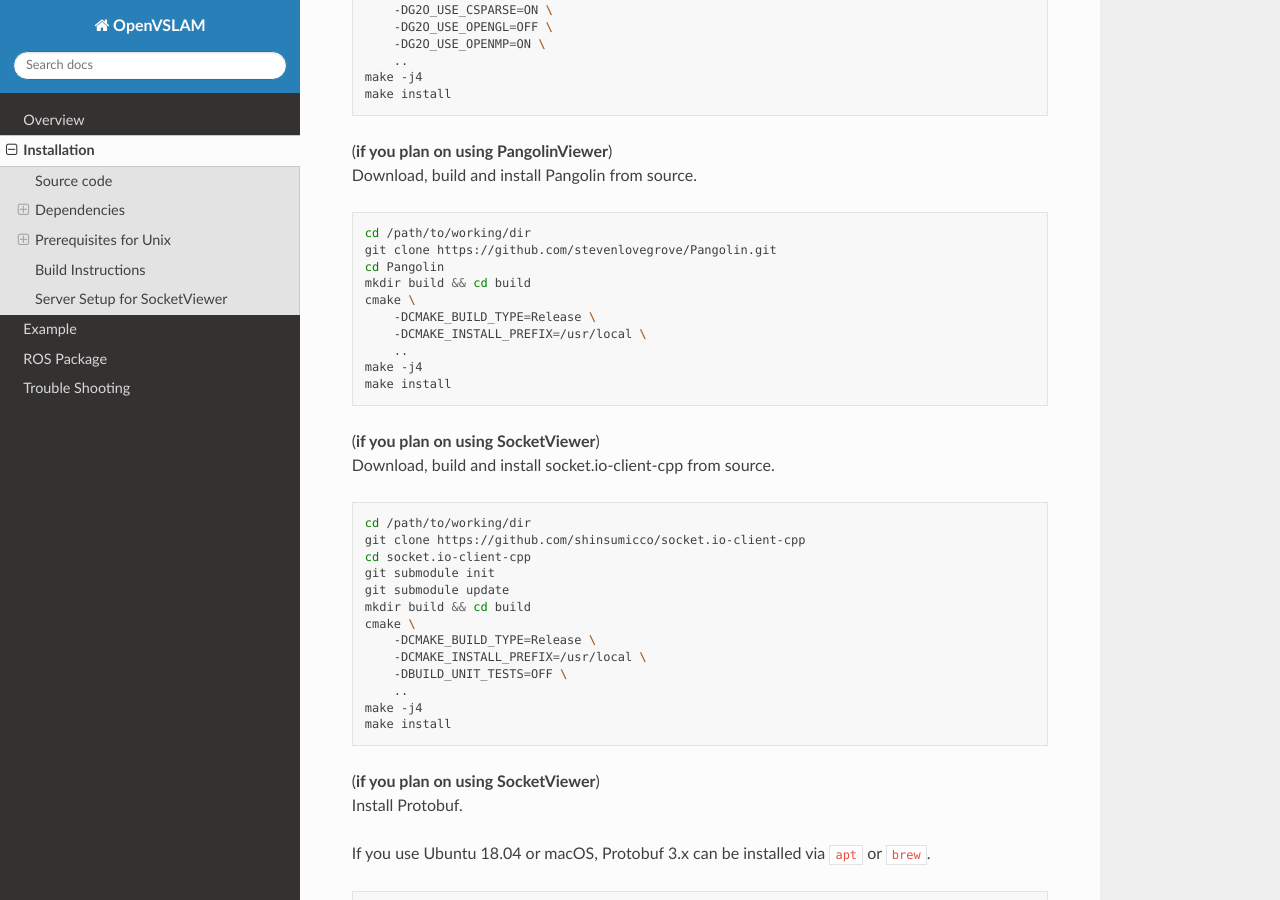
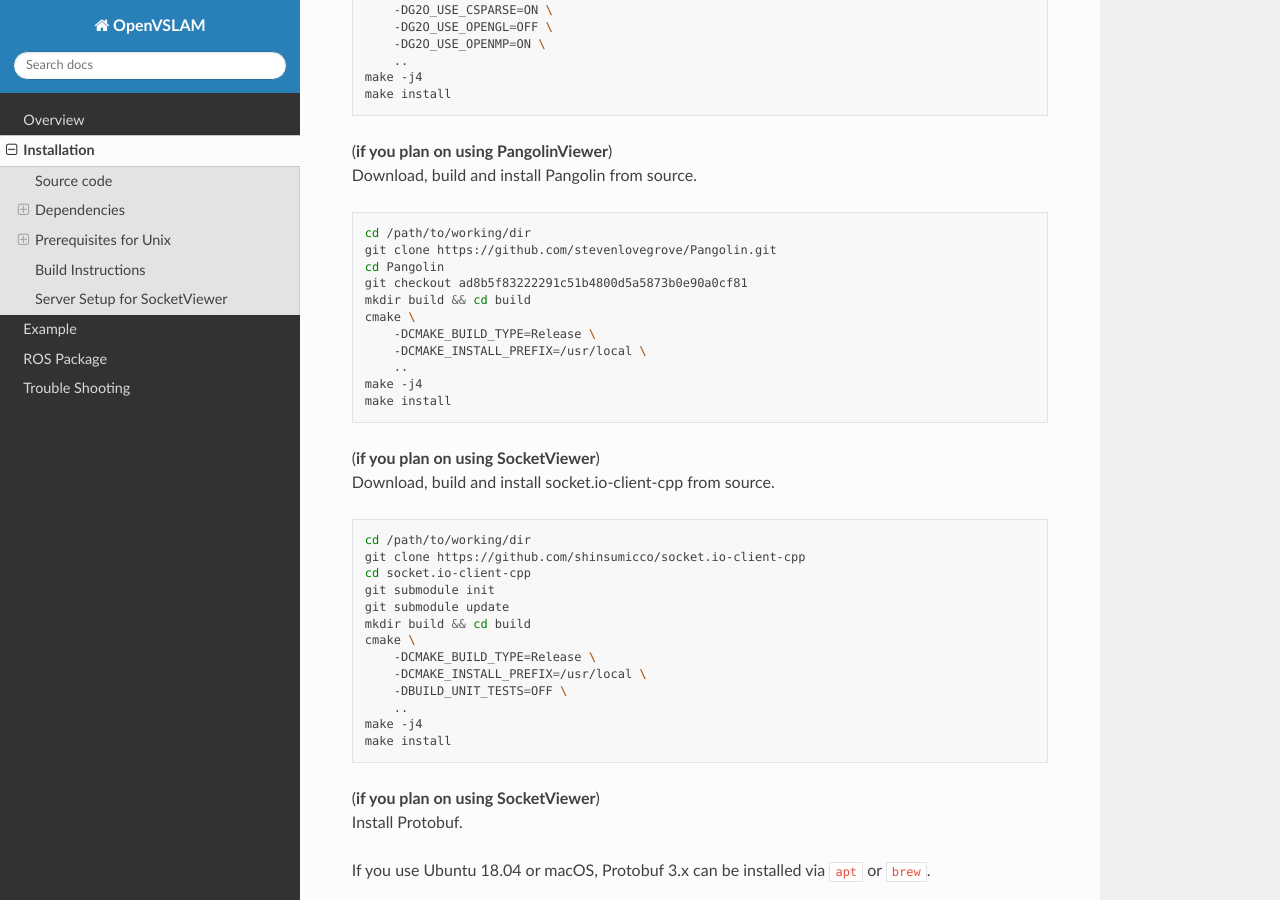
Before and after one commit to xdspacelab/openvslam, a Sphinx documentation site: the page built from docs/installation.rst, in a window 1280 px wide and 900 px high, scrolled down 4720 px. Built offline with Sphinx 7.4.7 and the Read the Docs theme 2.0.0, drawn with Linux system fonts in a browser that asks for light colours; pages that are not in the unit, such as notebooks, are missing from menus.

Commit message:
Use Pangolin tested commit

```diff
--- a/docs/installation.rst
+++ b/docs/installation.rst
@@ -271,6 +271,7 @@ Download, build and install g2o.
     cd /path/to/working/dir
     git clone https://github.com/stevenlovegrove/Pangolin.git
     cd Pangolin
+    git checkout ad8b5f83222291c51b4800d5a5873b0e90a0cf81
     mkdir build && cd build
     cmake \
         -DCMAKE_BUILD_TYPE=Release \
```
